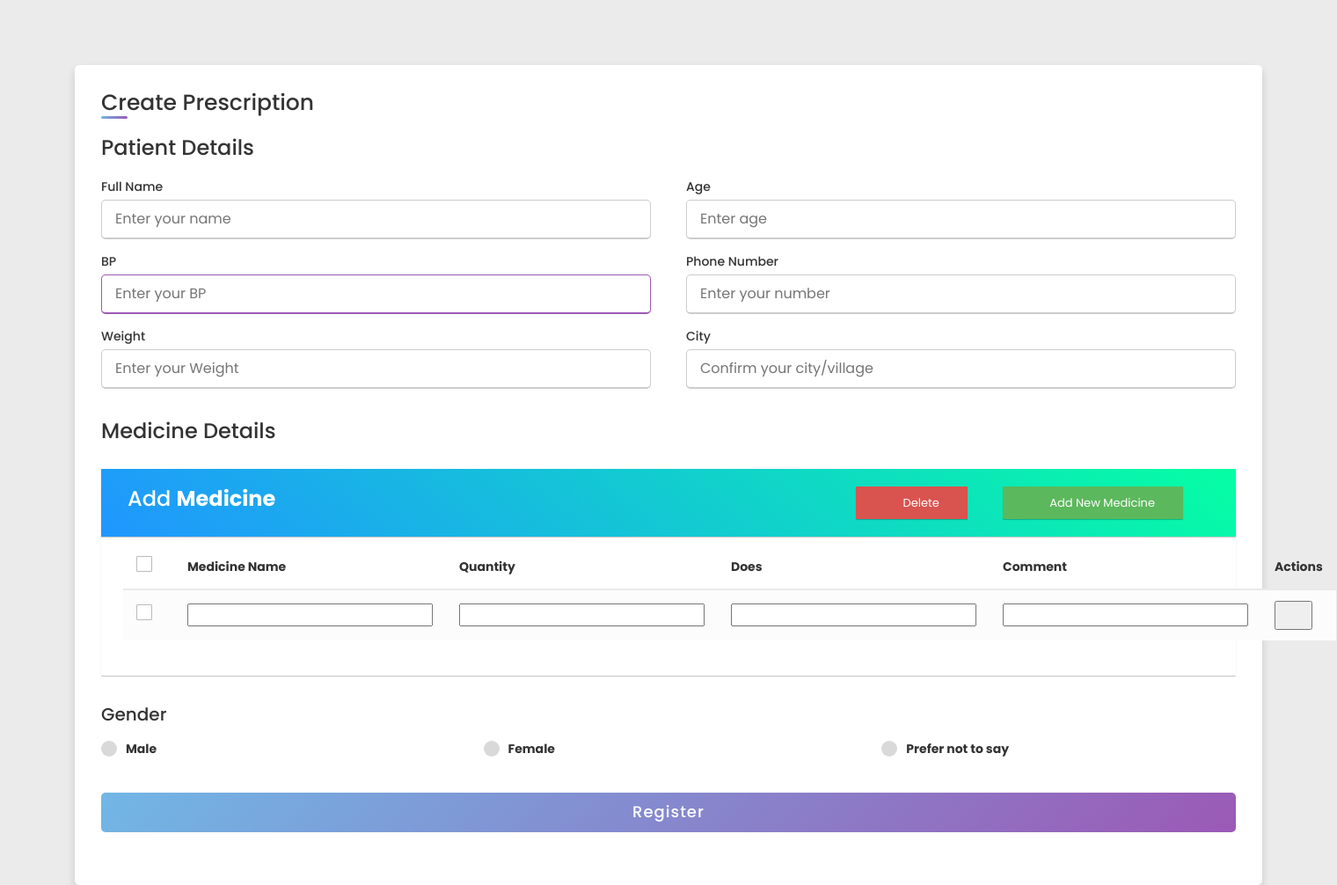
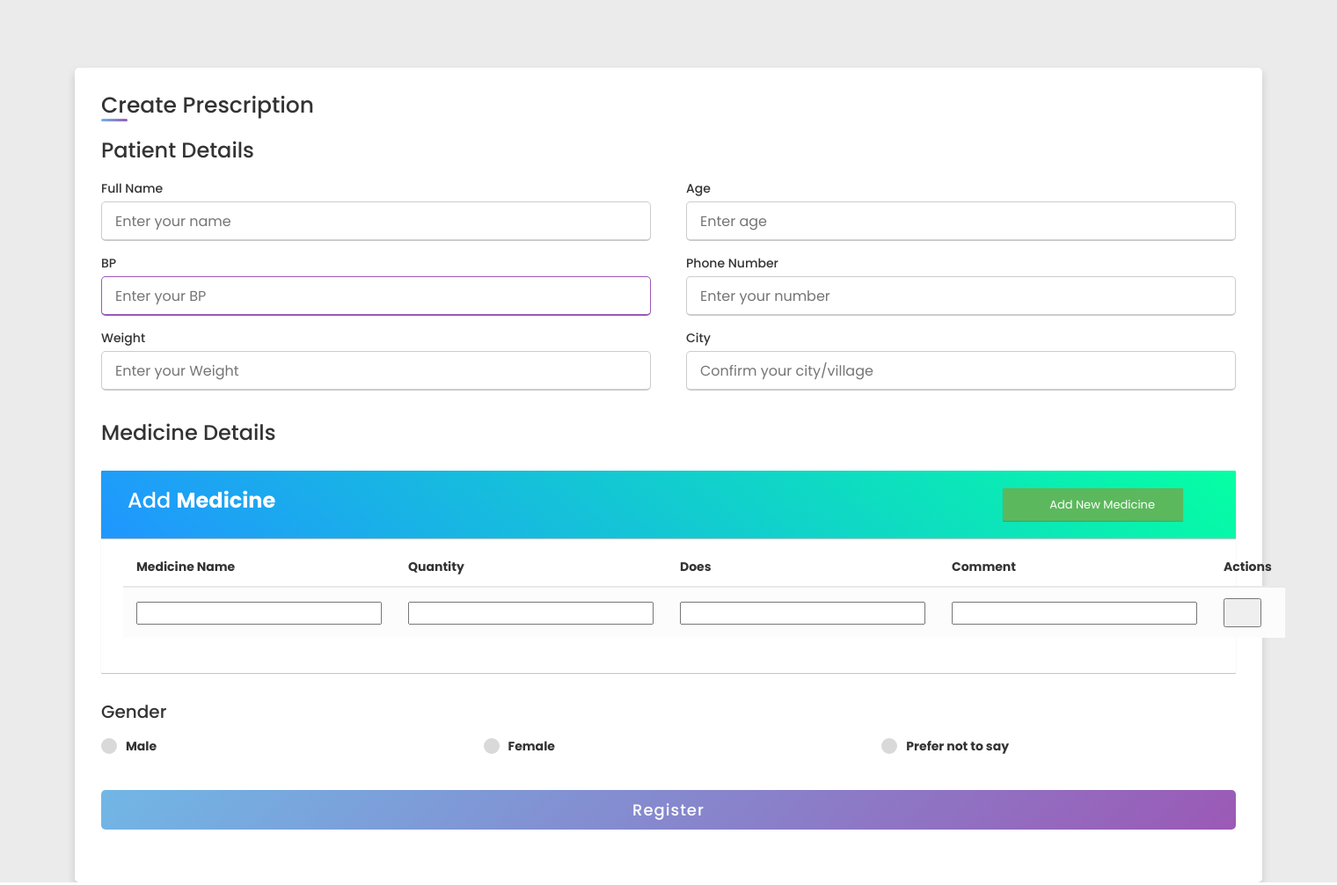
Before and after one commit to amitnileka/Multicare_web_project, a Django app: a page that uses Hosp/templates/prescription.html in a window 1520 px wide. Shown: the part 60-1066 px from the top of the page at 88% size. Run offline with Django 3.2, Linux system fonts and the light colour scheme; a user stored in the database is signed in; some libraries are stand-ins or nearby versions.

Commit message:
Update prescription.html

```diff
--- a/Hosp/templates/prescription.html
+++ b/Hosp/templates/prescription.html
@@ -567,19 +567,14 @@ form .user-details .input-box{
          </div>
          <div class="col-sm-6">
             <button class="btn btn-success adddata" ><i class="material-icons">&#xE147;</i> <span>Add New Medicine</span></button>
-            <a href="#deleteEmployeeModal" class="btn btn-danger" data-toggle="modal"><i class="material-icons">&#xE15C;</i> <span>Delete</span></a>
+
            </div>
           </div>
         </div>
             <table class="table table-striped table-hover">
               <thead>
                 <tr>
-                 <th>
-                  <span class="custom-checkbox">
-                  <input type="checkbox" id="selectAll">
-                  <label for="selectAll"></label>
-                  </span>
-                  </th>
+
                     <th>Medicine Name</th>
                     <th>Quantity</th>
                     <th>Does</th>
@@ -589,12 +584,7 @@ form .user-details .input-box{
                 </thead>
              <tbody class="tbody-content">
               <tr>
-                <td>
-                 <span class="custom-checkbox">
-                 <input type="checkbox" id="checkbox1" name="options[]" value="1">
-                 <label for="checkbox1"></label>
-               </span>
-               </td>
+
                   <td><input type="text" name="medname1" id=""></td>
                   <td><input type="text" name="mg1" id=""></td>
                   <td><input type="text" name="dose1" id=""></td>
@@ -642,12 +632,6 @@ form .user-details .input-box{
               c=c+1;
               event.preventDefault()
               $('.tbody-content').append(`<tr>
-                <td>
-                 <span class="custom-checkbox">
-                 <input type="checkbox" id="checkbox1" name="options[]" value="1">
-                 <label for="checkbox1"></label>
-               </span>
-               </td>
                <td><input type="text" name="medname${c}" id=""></td>
                   <td><input type="text" name="mg${c}" id=""></td>
                   <td><input type="text" name="dose${c}" id=""></td>
```
